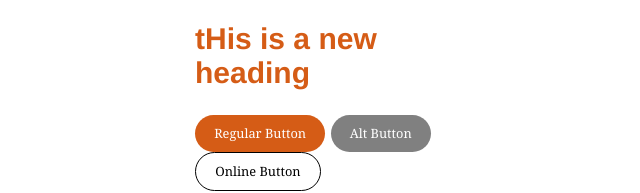
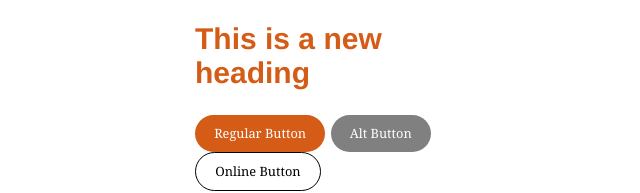
Before and after one commit to prestonwinters/L5, a website: page index.html in a window 1280 px wide. Shown: the part 491-684 px from the top of the page, 317-957 px from the left. Drawn offline with Linux system fonts and the light colour scheme.

Commit message:
Third commit

```diff
--- a/index.html
+++ b/index.html
@@ -11,7 +11,7 @@
     <main>
         <h1>This is the heading</h1>
         <p>Lorem ipsum dolor sit amet consectetur adipisicing elit. Nisi, reiciendis? Asperiores odio ea placeat dolor nulla earum quidem quos quas, possimus ex maiores cum rerum, hic sint. Nisi, voluptas magnam.</p>
-        <h2>tHis is a new heading</h2>
+        <h2>This is a new heading</h2>
         <a href="#" class="button">Regular Button</a>
         <a href="#" class="button-alt">Alt Button</a>
         <a href="#" class="button-outline">Online Button</a>
```
